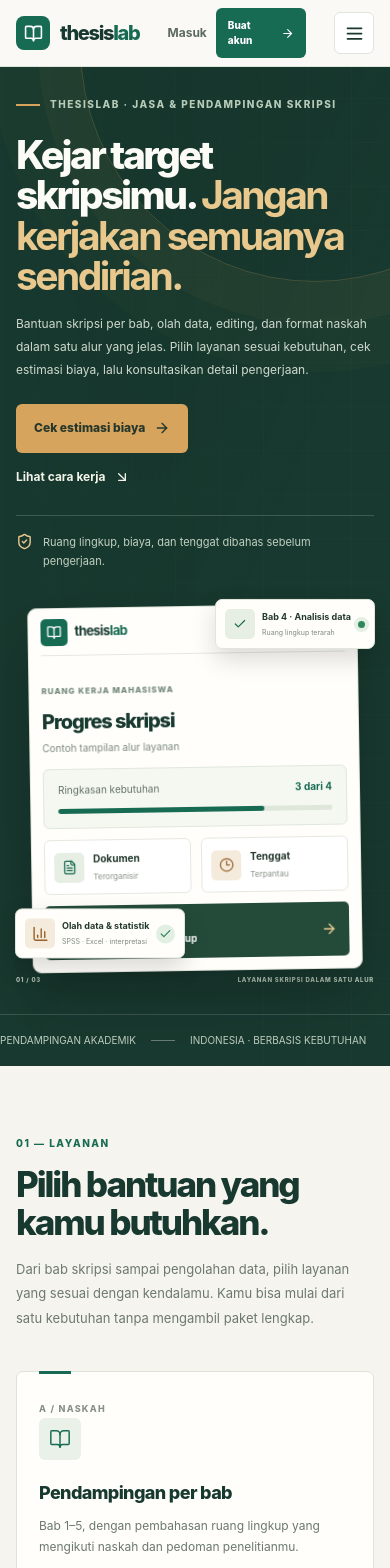
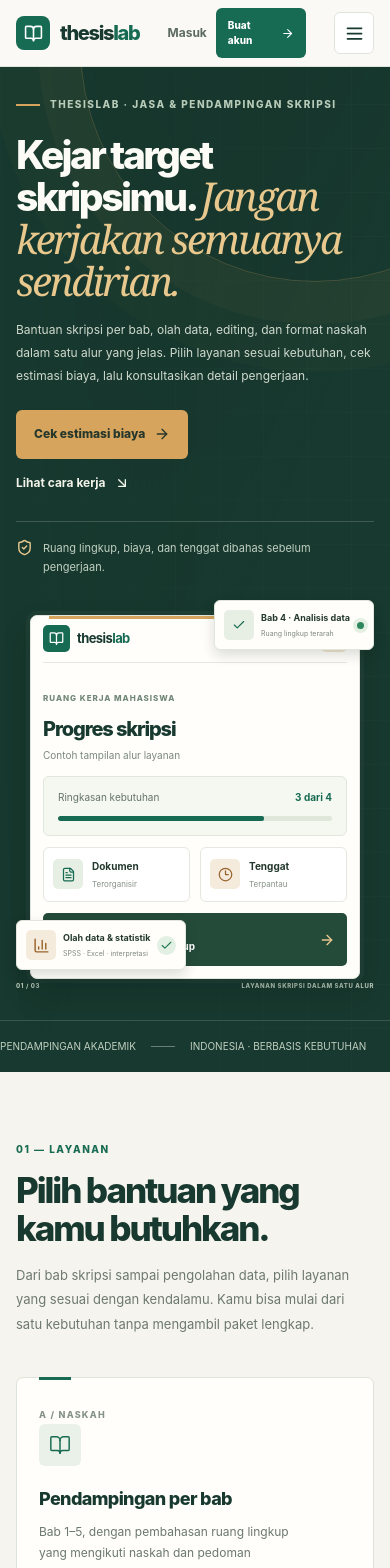
Before and after one commit to aldxynnn/thesislab, a Next.js app: page / in a window 390 px wide. Shown: the top 1568 px of the page. Built offline with nearby package versions, Linux system fonts and the light colour scheme; no server answers.

Commit message:
Refine hero composition and remove template-like orbital animations

```diff
--- a/app/globals.css
+++ b/app/globals.css
@@ -454,3 +454,28 @@ a,button { -webkit-tap-highlight-color:transparent; }
  .visual-float-top { right:-4px; }
  .visual-float-bottom { left:-4px; }
 }
+
+/* Final craft pass: remove template-like orbital motion; make the product preview feel tangible */
+html { scroll-behavior:smooth; }
+.visual-orbit { display:none; }
+.hero-visual { padding:18px 8px 12px; }
+.visual-workspace { border-radius:7px;transform:none;animation:none;box-shadow:0 22px 45px rgba(5,22,15,.24),0 0 0 7px rgba(255,255,255,.035); }
+.visual-workspace::before { content:"";position:absolute;top:0;left:18px;right:18px;height:3px;background:var(--tl-brass); }
+.visual-float { animation:none;box-shadow:0 8px 20px rgba(5,22,15,.17);border-radius:6px; }
+.visual-float-top { top:0;right:-2px; }
+.visual-float-bottom { bottom:20px;left:-14px; }
+.visual-caption { font-size:8px;letter-spacing:.1em; }
+.hero-copy h1 em { font-family:Georgia,"Times New Roman",serif;font-size:1.02em;font-weight:500;font-style:italic;letter-spacing:-.055em; }
+.section-heading h2,.process-heading h2,.workspace-copy h2,.faq-heading h2,.closing-band h2 { text-wrap:balance; }
+.service-item h3 { text-wrap:balance; }
+.service-item p { max-width:35ch; }
+@media (max-width:800px) {
+ .hero-visual { padding:10px 0 6px; }
+ .visual-float-top { right:0; }
+ .visual-float-bottom { left:0; }
+}
+@media (max-width:520px) {
+ .visual-workspace { box-shadow:0 15px 30px rgba(5,22,15,.2),0 0 0 4px rgba(255,255,255,.035); }
+ .visual-float { box-shadow:0 5px 13px rgba(5,22,15,.15); }
+ .visual-caption { font-size:6px; }
+}
```
